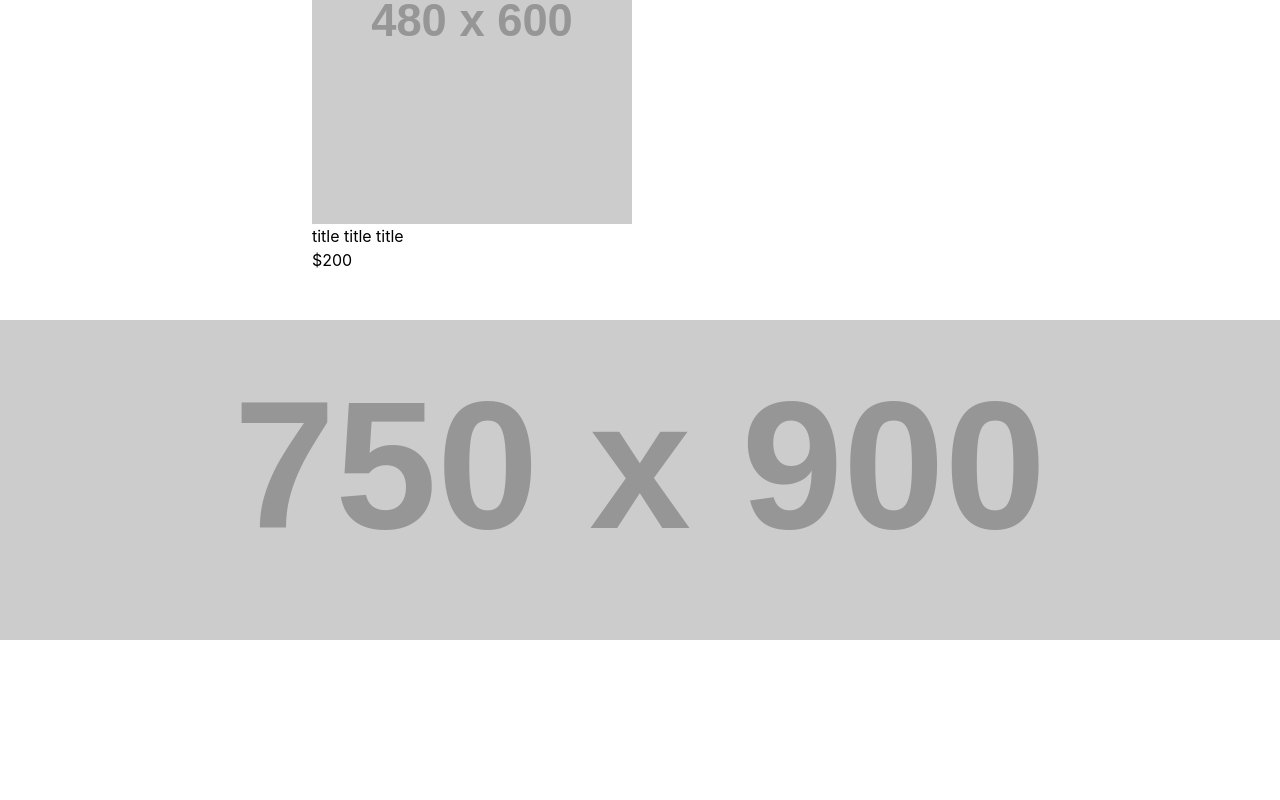
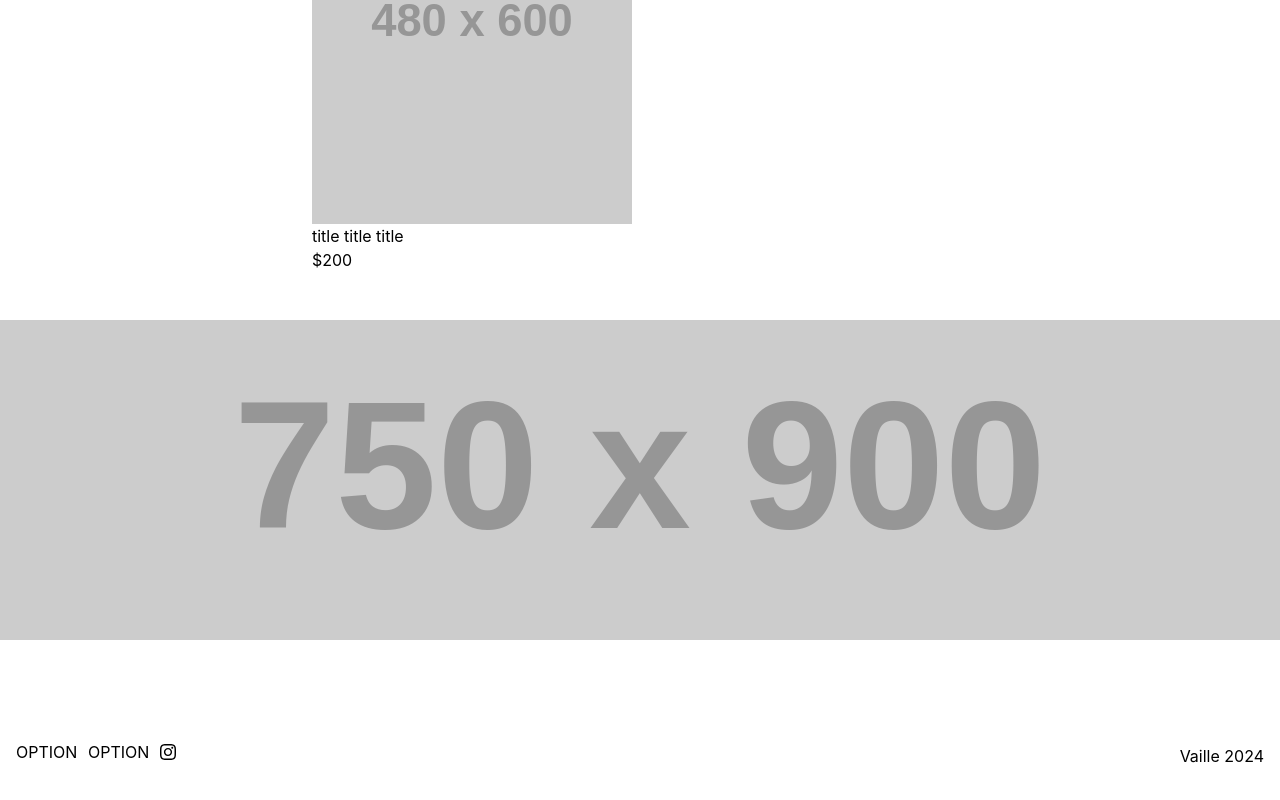
Before and after one commit to jackstasiulis/vaille-2024, a React (Vite) app: page / in a window 1280 px wide. Shown: the part 1988-2788 px from the top of the page. Built offline with nearby package versions, Linux system fonts and the light colour scheme.

Commit message:
create footer and basic style

```diff
--- a/src/Components/Footer/Footer.jsx
+++ b/src/Components/Footer/Footer.jsx
@@ -5,6 +5,19 @@ const Footer = () => {
   return (
     <>
         <footer className='footer'>
+            <div className='footer__options'>
+                <p className='footer__option'>OPTION</p>
+                <p className='footer__option'>OPTION</p>
+                {/* <img src="https://placehold.co/10x10" alt="instagram logo" /> */}
+                <svg className='footer__option--icon' xmlns="http://www.w3.org/2000/svg" viewBox='0 0 12 12'>
+  <title>Instagram</title>
+  <path d="M11.96,3.53c-.03-.64-.13-1.07-.28-1.46s-.36-.73-.69-1.06-.67-.54-1.06-.69c-.38-.15-.82-.25-1.46-.28-.64-.03-.84-.04-2.47-.04s-1.83,0-2.47,.04c-.64,.03-1.07,.13-1.46,.28-.39,.15-.73,.36-1.06,.69-.33,.33-.54,.67-.69,1.06-.15,.38-.25,.82-.28,1.46-.03,.64-.04,.84-.04,2.47s0,1.83,.04,2.47c.03,.64,.13,1.07,.28,1.46,.15,.39,.36,.73,.69,1.06,.33,.33,.67,.54,1.06,.69,.38,.15,.82,.25,1.46,.28,.64,.03,.84,.04,2.47,.04s1.83,0,2.47-.04c.64-.03,1.07-.13,1.46-.28,.39-.15,.73-.36,1.06-.69s.54-.67,.69-1.06c.15-.38,.25-.82,.28-1.46,.03-.64,.04-.84,.04-2.47s0-1.83-.04-2.47Zm-1.08,4.89c-.03,.59-.12,.9-.21,1.11-.11,.28-.24,.48-.45,.69-.21,.21-.41,.34-.69,.45-.21,.08-.53,.18-1.11,.21-.63,.03-.82,.04-2.42,.04s-1.79,0-2.42-.04c-.58-.03-.9-.12-1.11-.21-.28-.11-.48-.24-.69-.45s-.34-.41-.45-.69c-.08-.21-.18-.53-.21-1.11-.03-.63-.03-.82-.03-2.42s0-1.79,.03-2.42c.03-.58,.12-.9,.21-1.11,.11-.28,.24-.48,.45-.69,.21-.21,.41-.34,.69-.45,.21-.08,.53-.18,1.11-.21,.63-.03,.82-.03,2.42-.03s1.79,0,2.42,.03c.58,.03,.9,.12,1.11,.21,.28,.11,.48,.24,.69,.45,.21,.21,.34,.41,.45,.69,.08,.21,.18,.53,.21,1.11,.03,.63,.03,.82,.03,2.42s0,1.79-.03,2.42Z"></path>
+  <path d="M5.99,2.92c-1.7,0-3.08,1.38-3.08,3.08s1.38,3.08,3.08,3.08,3.08-1.38,3.08-3.08-1.38-3.08-3.08-3.08Zm.01,5.08c-1.1,0-2-.9-2-2s.9-2,2-2,2,.9,2,2-.9,2-2,2Z"></path>
+  <path d="M9.2,2.08c-.4,0-.72,.32-.72,.72s.32,.72,.72,.72,.72-.32,.72-.72-.32-.72-.72-.72Z"></path>
+                </svg>
+            </div>
+
+            <p>Vaille 2024</p>
 
         </footer>
     </>
--- a/src/Components/Footer/Footer.scss
+++ b/src/Components/Footer/Footer.scss
@@ -2,6 +2,34 @@
 @use '../../Styles/mixins' as *;
 
 .footer{
-    width: 100%;
-    height: 10rem;
+    max-width: 100%;
+    height: 8rem;
+    display: flex;
+    align-items: flex-end;
+    justify-content: space-between;
+    margin: 0 1rem 1rem;
+
+    &__options{
+        height: 2rem;
+        width: 10rem;
+        display: flex;
+        justify-content: space-between;
+        align-items: center;
+
+    }
+    &__option{
+        &:hover{
+            cursor: pointer;
+            opacity: 0.5;
+        }
+        &--icon{
+            display: flex;
+            align-items: center;
+            height: 1rem;
+            &:hover{
+                cursor: pointer;
+                opacity: 0.5;
+            }
+        }
+    }
 }
--- a/src/Components/ItemCard/ItemCard.scss
+++ b/src/Components/ItemCard/ItemCard.scss
@@ -6,7 +6,9 @@
     display: flex;
     flex-direction: column;
     margin: 2rem 0 0;
-    // outline: 1px solid red;
+    &:hover{
+        cursor: pointer;
+    }
 
     &__image{
         width: 20rem;
--- a/src/Components/Navbar/Navbar.scss
+++ b/src/Components/Navbar/Navbar.scss
@@ -14,10 +14,18 @@
 
     &__logo{
         font-size: 2rem;
+        &:hover{
+            cursor: pointer;
+            opacity: 0.5;
+        }
         // margin: 1rem 0 0rem 0;
     }
     &__option{
         margin: 0.5rem 1rem 1rem 1rem;
+        &:hover{
+            cursor: pointer;
+            opacity: 0.5;
+        }
         &--container{
             display: flex;
         }
```
